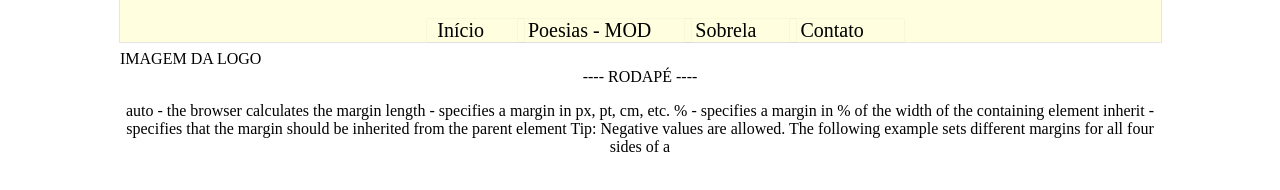
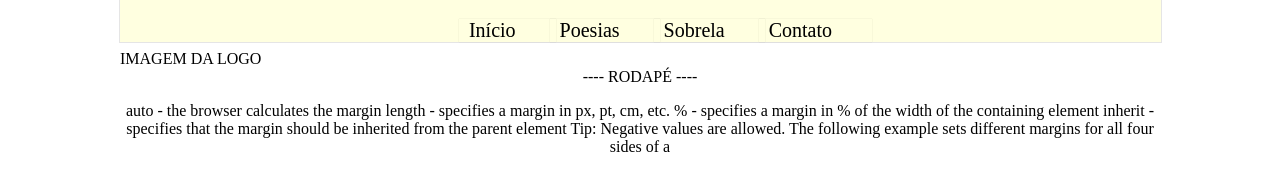
Before and after one commit to edsongmail/projeto-site, a plain HTML site: page poesias.html in a window 1280 px wide. Drawn offline with Linux system fonts and the light colour scheme.

Commit message:
menu poesia edit revertida

```diff
--- a/poesias.html
+++ b/poesias.html
@@ -17,7 +17,7 @@
 					<li>Início</li>
 					</a >
 					<a href="poesias.html">
-					<li>Poesias - MOD</li>
+					<li>Poesias</li>
 					</a>
 					<a href="sobrela.html">
 					<li>Sobrela</li>
```
